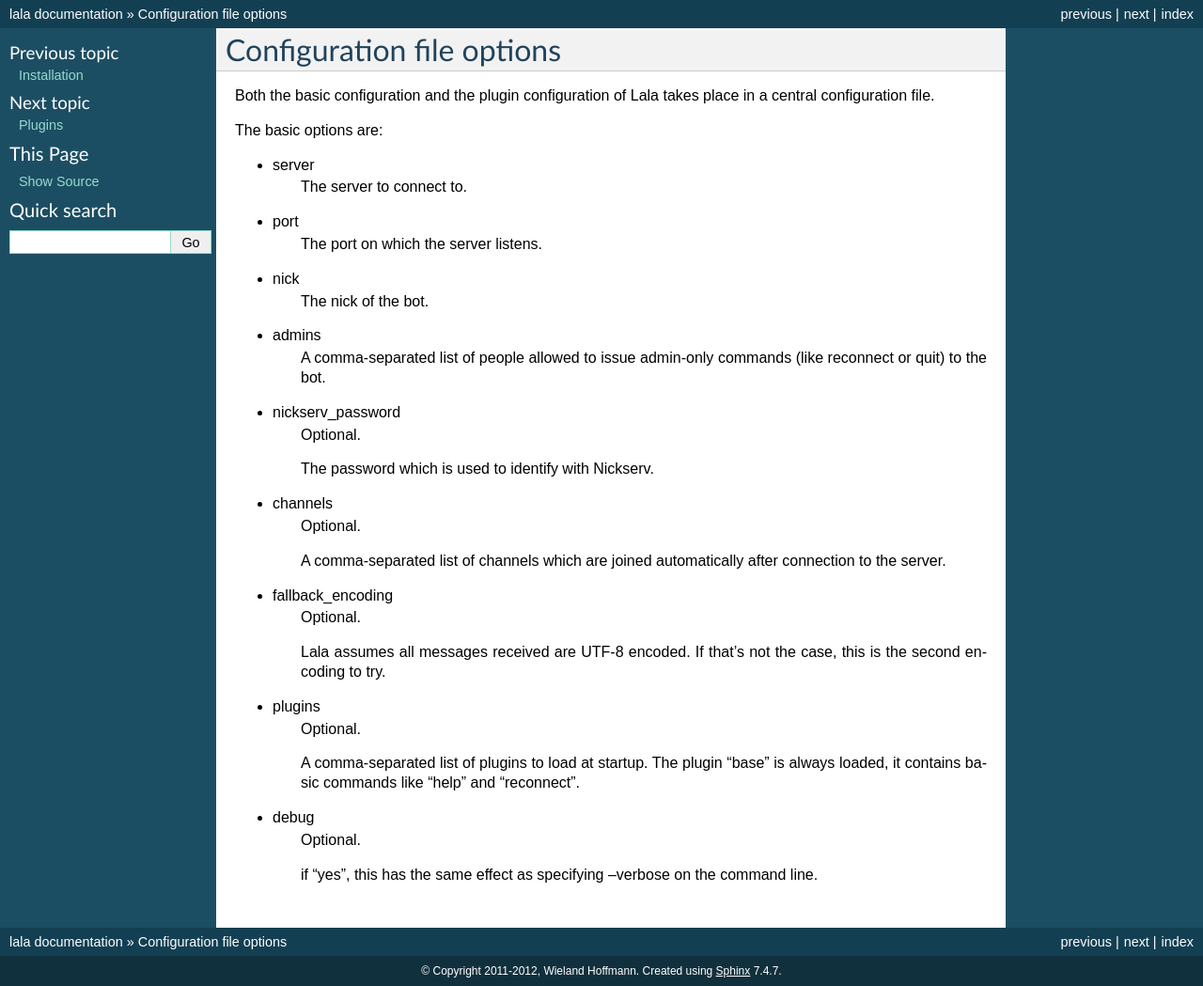
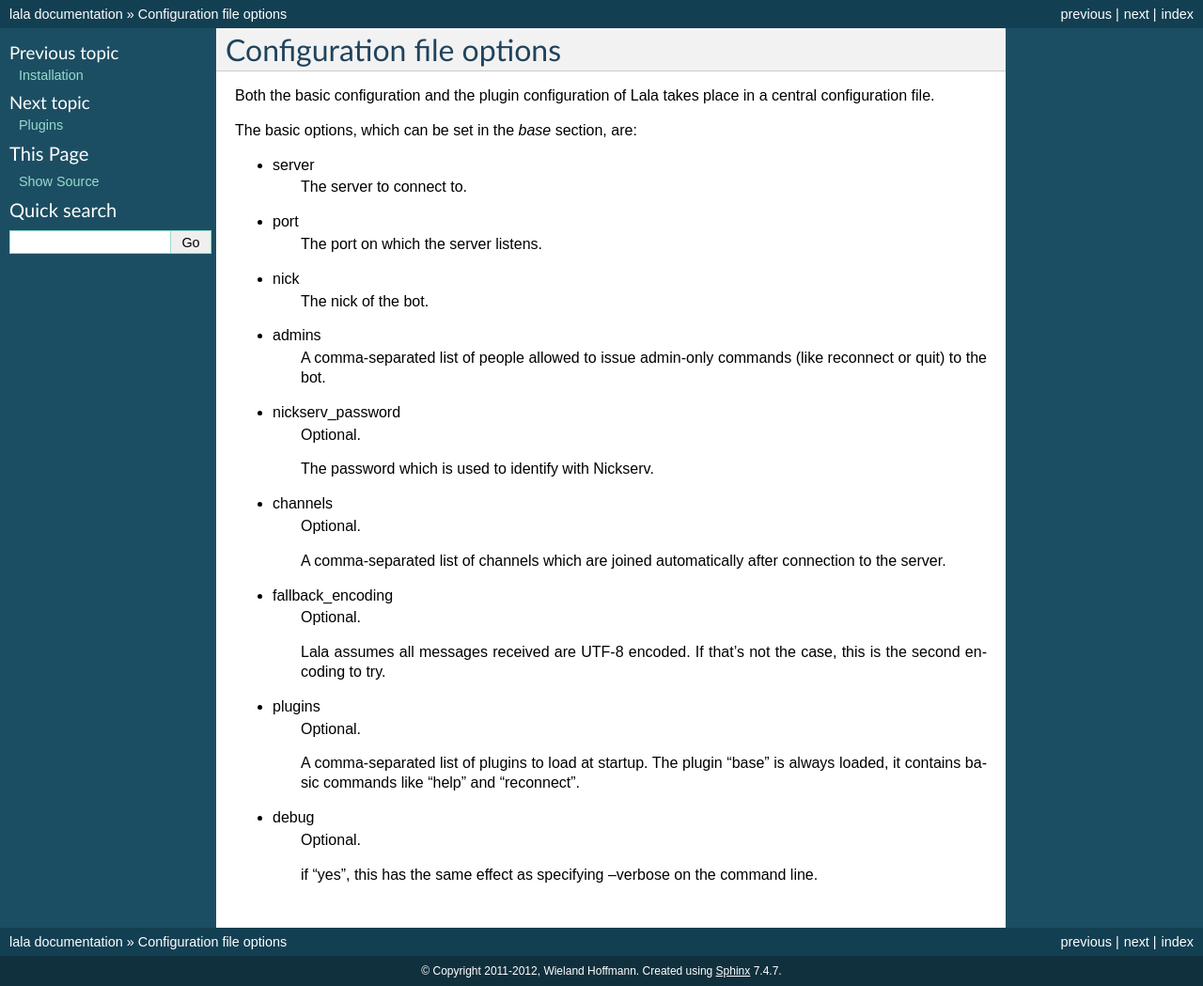
Before and after one commit to mineo/lala, a Sphinx documentation site: the page built from docs/source/options.rst, in a window 1280 px wide. Shown: the whole page at 94% size. Built offline with Sphinx 7.4.7, drawn with Linux system fonts in a browser that asks for light colours; the version number could not be read and is left out.

Commit message:
Add info about the `base` config section

```diff
--- a/docs/source/options.rst
+++ b/docs/source/options.rst
@@ -4,7 +4,7 @@ Configuration file options
 Both the basic configuration and the plugin configuration of Lala takes place
 in a central configuration file.
 
-The basic options are:
+The basic options, which can be set in the `base` section, are:
 
 - server
     The server to connect to.
```
